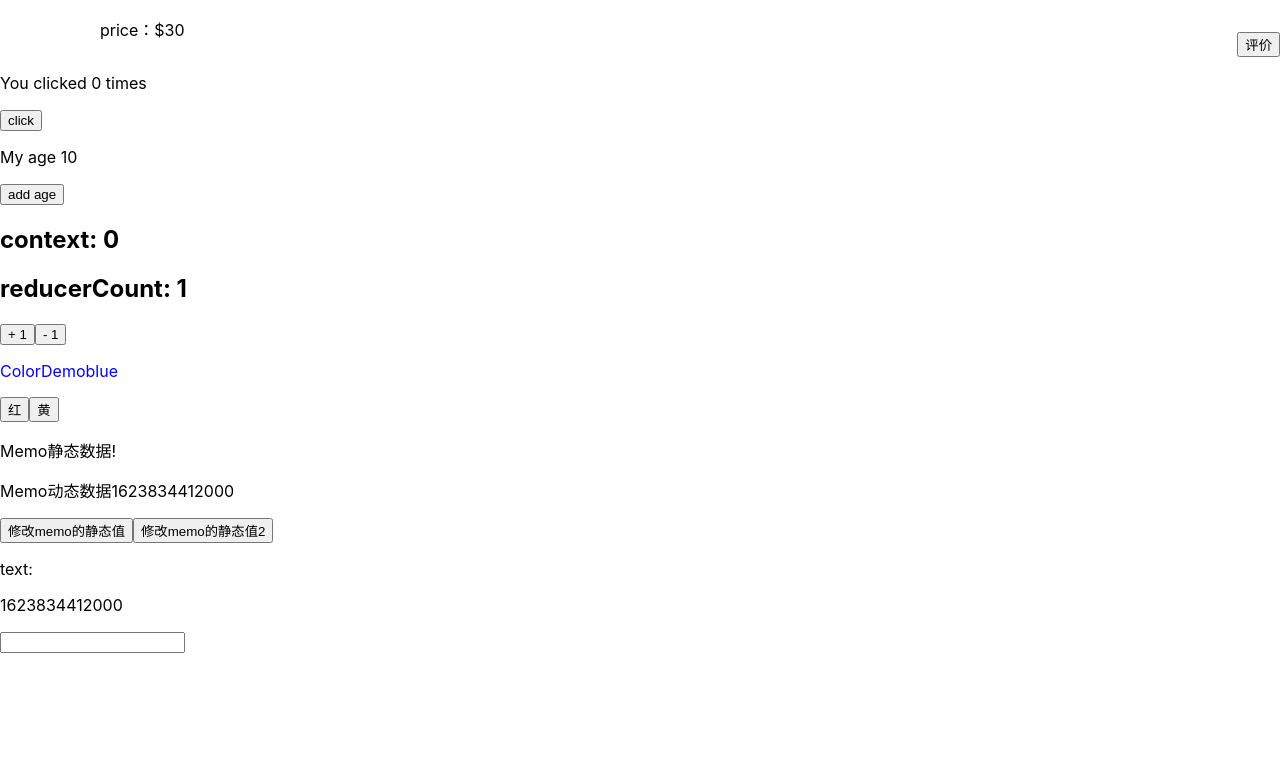
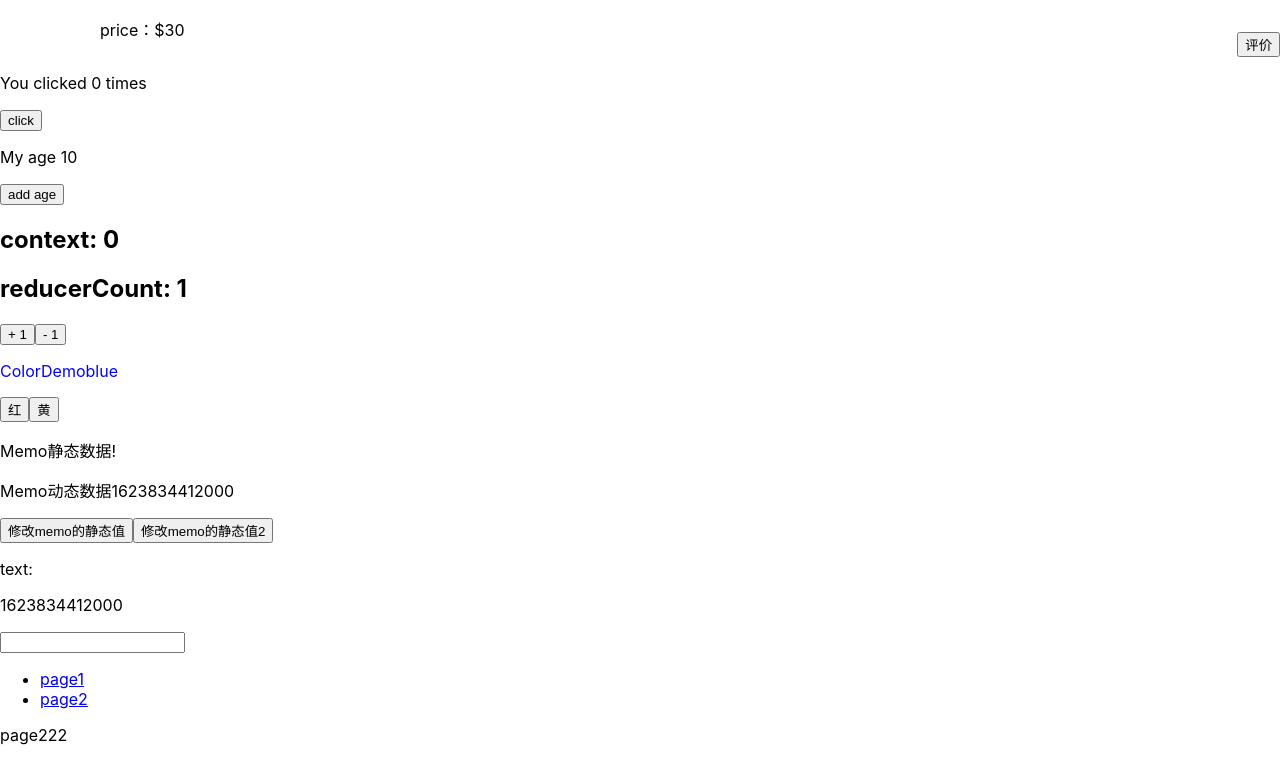
Before and after one commit to gitducheng/reactDemo, a React (Create React App) app: page /page2 in a window 1280 px wide. Shown: the part 401-1184 px from the top of the page. Before the commit the page ends 1104 px from the top, so only its background shows below. Built offline with nearby package versions, Linux system fonts and the light colour scheme.

Commit message:
feature:react-router练习

```diff
--- a/package.json
+++ b/package.json
@@ -12,6 +12,7 @@
     "@types/react-dom": "^17.0.7",
     "react": "^17.0.2",
     "react-dom": "^17.0.2",
+    "react-router-dom": "^5.2.0",
     "react-scripts": "4.0.3",
     "typescript": "^4.3.2",
     "web-vitals": "^1.1.2"
@@ -39,5 +40,8 @@
       "last 1 firefox version",
       "last 1 safari version"
     ]
+  },
+  "devDependencies": {
+    "@types/react-router-dom": "^5.1.7"
   }
 }
--- a/src/components/App/index.tsx
+++ b/src/components/App/index.tsx
@@ -2,6 +2,7 @@
 import OrderList from '../OrderList';
 import Header from '../Header'
 import Hooks from '../Hooks'
+import RouterDemo from '../RouterDemo';
 import './style.css';
 
 function App() {
@@ -10,6 +11,7 @@ function App() {
       <Header />
       <OrderList />
       <Hooks />
+      <RouterDemo />
     </div>
   );
 }
--- /dev/null
+++ b/src/components/RouterDemo/Page1.tsx
@@ -0,0 +1,8 @@
+const Page1 = () => {
+    return (
+        <div>
+            page111
+        </div>
+    )
+}
+export default Page1
--- /dev/null
+++ b/src/components/RouterDemo/Page2.tsx
@@ -0,0 +1,9 @@
+const Page2 = () => {
+    return (
+        <div>
+            page222
+        </div>
+    )
+}
+
+export default Page2
--- /dev/null
+++ b/src/components/RouterDemo/index.tsx
@@ -0,0 +1,20 @@
+import { BrowserRouter as Router, Route, NavLink } from 'react-router-dom'
+import Page1 from './Page1'
+import Page2 from './Page2'
+
+const RouterDemo = () => {
+    return (
+        <div>
+            <Router>
+                <ul>
+                    <li><NavLink to="/page1">page1</NavLink></li>
+                    <li><NavLink to="/page2">page2</NavLink></li>
+                </ul>
+                <Route path="/page1" component={Page1} />
+                <Route path="/page2" component={Page2} />
+            </Router>
+        </div>
+    )
+}
+
+export default RouterDemo
```
